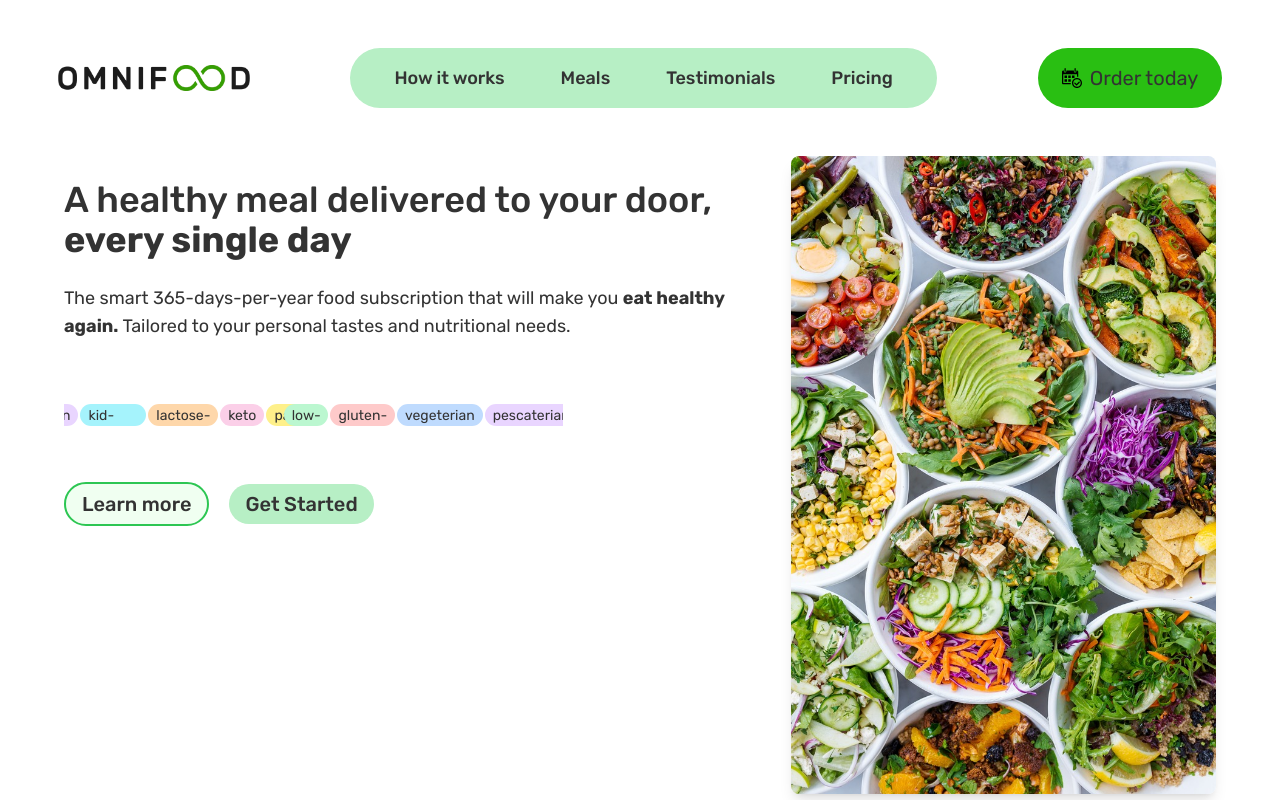
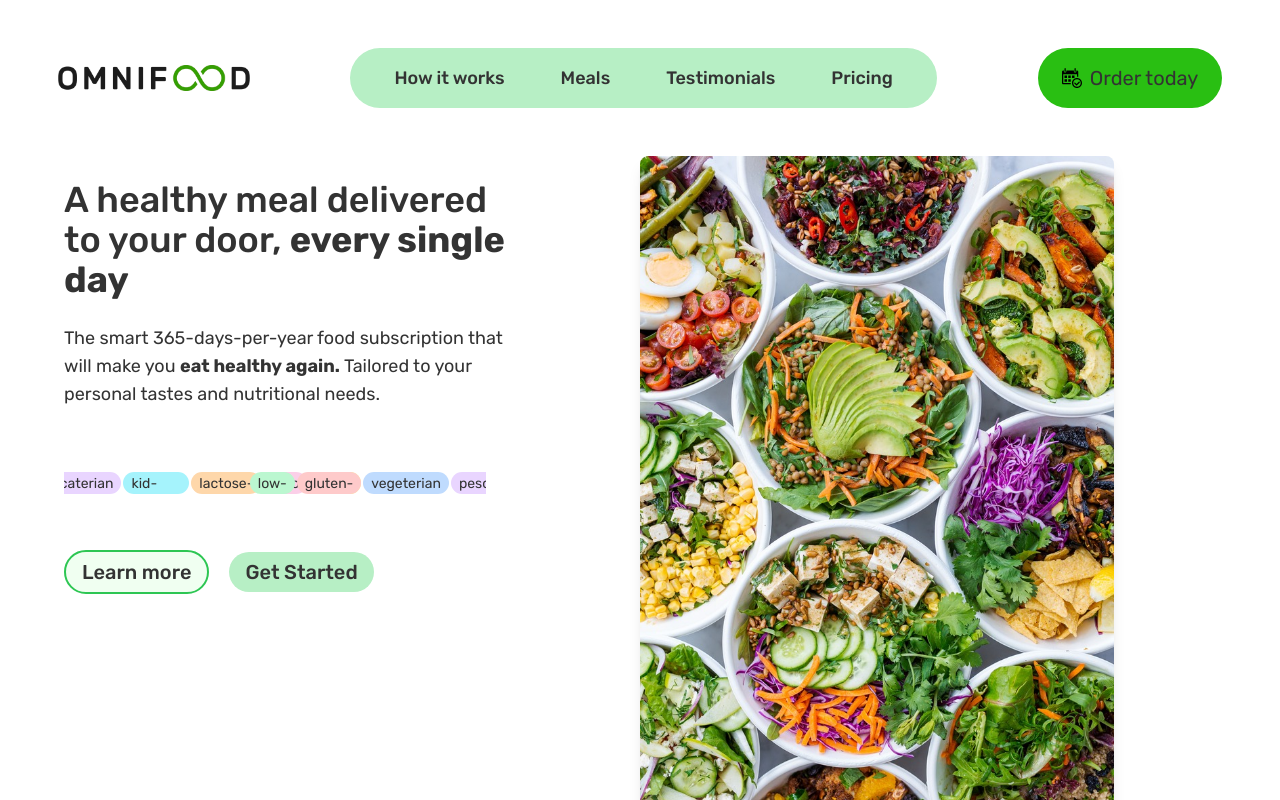
Before and after one commit to bojan09/omnifood_2.0, a React (Vite) app: page / in a window 1280 px wide. Shown: the top 800 px of the page. Built offline with nearby package versions, Linux system fonts and the light colour scheme.

Commit message:
update Home page, update Slider

```diff
--- a/src/components/Slider.jsx
+++ b/src/components/Slider.jsx
@@ -2,7 +2,7 @@ import React from "react";
 
 const Slider = () => {
   return (
-    <div className="lg:w-[39vw] md:w-[53vw] xs:w-[80vw]">
+    <div className="lg:w-[33vw] md:w-[53vw] xs:w-[80vw]">
       <div class="scroll-parent ">
         <div class="scroll-element primary ">
           <p className="px-2 py-[2px]  xs:mx-2 md:m-0 text-sm rounded-full bg-green-200">
--- a/src/pages/Home.jsx
+++ b/src/pages/Home.jsx
@@ -8,9 +8,9 @@ import Slider from "../components/Slider";
 
 const Home = () => {
   return (
-    <div className="w-[80vw] md:w-[90vw] mx-auto md:flex">
+    <div className="w-[80vw] md:w-[90vw] mx-auto md:flex justify-center gap-3">
       {/* Left Container */}
-      <div>
+      <div className="lg:w-[40%]">
         <h1 className="text-4xl font-medium my-6">
           A healthy meal delivered to your door, <b>every single day</b>{" "}
         </h1>
@@ -50,7 +50,7 @@ const Home = () => {
         <img
           src={home_img}
           alt="home_img"
-          className="rounded-lg shadow-lg mb-[3rem]"
+          className="rounded-lg shadow-lg mb-[3rem] lg:w-[70%]"
         />
       </div>
     </div>
```
